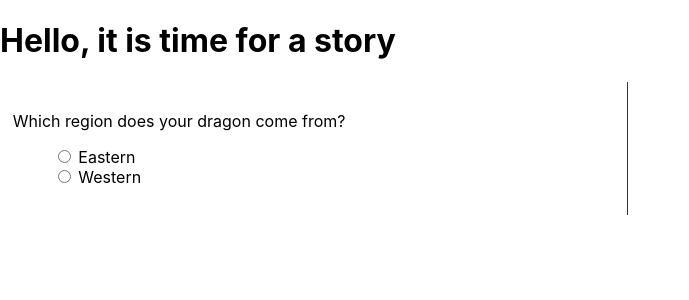
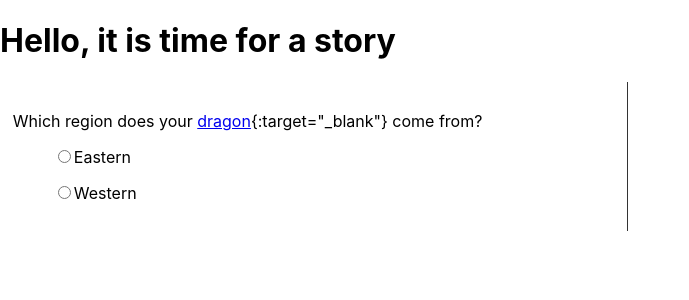
Before and after one commit to implodingduck/storyflow, a React (Create React App) app: page / in a window 1280 px wide. Shown: the top 300 px of the page, without its empty margins (0-689 px from the left). Built offline with nearby package versions, Linux system fonts and the light colour scheme.

Commit message:
now we can have randoom number order and markdown for questions and answers

```diff
--- a/src/App.css
+++ b/src/App.css
@@ -56,3 +56,8 @@
   text-align: center;
   padding-top: 2em;
 }
+
+.flow label input {
+  float: left;
+  clear: both;
+}
--- a/src/Flow.js
+++ b/src/Flow.js
@@ -1,4 +1,5 @@
 import React from 'react';
+import ReactMarkdown from 'react-markdown'
 import { flowhashToJson } from './helper'
 
 function Flow( {flow, flowid, flowhash, setFlowhash} ) {
@@ -17,11 +18,11 @@ function Flow( {flow, flowid, flowhash, setFlowhash} ) {
 
     return (
         <div className="flow">
-        <p>{flow[flowid].text}</p>
+        <ReactMarkdown children={flow[flowid].text} />
         <ul>
             { flow[flowid].paths.map((path, i) => {
                 // eslint-disable-next-line
-                return <li key={i}><label><input type="radio" name={flowid} value={i} onChange={handlePathSelectChange} checked={ pathSelection === String(i) } /> {path.text}</label></li>
+                return <li key={i}><label><input type="radio" name={flowid} value={i} onChange={handlePathSelectChange} checked={ pathSelection === String(i) } /> <ReactMarkdown children={path.text} /></label></li>
             })}
         </ul>
 
--- a/src/Story.js
+++ b/src/Story.js
@@ -1,4 +1,4 @@
-import React, {useEffect} from 'react';
+import React, {useEffect, useCallback} from 'react';
 import ReactMarkdown from 'react-markdown'
 import Flow from './Flow'
 import { flowhashToJson, jsonToFlowhash } from './helper'
@@ -18,7 +18,7 @@ function Story( {story} ) {
     const getNextKey = (flow, flowid, flowhashjson) => {
         return (flow[flowid].paths[flowhashjson[flowid]] && flow[flowid].paths[flowhashjson[flowid]].next) ? flow[flowid].paths[flowhashjson[flowid]].next : -1
     }
-    const getValidKeys = (flow, flowid, flowhashjson) => {
+    const getValidKeys = useCallback((flow, flowid, flowhashjson) => {
         const validkeys = []
         validkeys.push(flowid)
         let nextkey = getNextKey(flow,flowid, flowhashjson)
@@ -32,7 +32,7 @@ function Story( {story} ) {
 
         return validkeys
 
-    }
+    }, [])
 
     const setFlowhash = (flowid, pathSelection) => {
         const flowhashjson = flowhashToJson(flowhash)
@@ -49,7 +49,7 @@ function Story( {story} ) {
             console.log(typeof vk)
             if (flowhashjson[vk]) {
                 newflashjson[vk] = flowhashjson[vk]
-                newSnippets += story.flow[vk].paths[newflashjson[vk]].snippet + " "
+                //newSnippets += story.flow[vk].paths[newflashjson[vk]].snippet + " "
             }
 
         }
@@ -62,11 +62,19 @@ function Story( {story} ) {
     useEffect(() => {
         let newSnippets = ""
         const flowhashjson = flowhashToJson(flowhash)
-        for ( let k of Object.keys(flowhashjson)){
-            newSnippets += story.flow[k].paths[flowhashjson[k]].snippet + " "
+        const validkeys = getValidKeys(story.flow, story.start, flowhashjson)
+
+        for ( let k of validkeys){
+            console.log('snippet')
+            console.log(k)
+            if (flowhashjson[k]){
+                newSnippets += story.flow[k].paths[flowhashjson[k]].snippet + " "
+            }
+
         }
+
         setSnippets(newSnippets)
-    }, [flowhash, story, setSnippets]);
+    }, [flowhash, story, getValidKeys, setSnippets]);
 
     return (
         <div>
--- a/src/helper.js
+++ b/src/helper.js
@@ -33,7 +33,10 @@ export function flowhashToJson(flowhash){
 export function jsonToFlowhash(flowhashjson){
     let flowhash = ""
     Object.keys(flowhashjson).forEach( (key) => {
-        flowhash += toBase36(key)
+        console.log('Before: ' + key)
+        let base36key = toBase36(parseInt(key))
+        console.log('After: ' + base36key)
+        flowhash += base36key
         flowhash += toBase36(flowhashjson[key])
     })
     return flowhash
--- a/src/stories/dragon.json
+++ b/src/stories/dragon.json
@@ -5,22 +5,22 @@
         "start": "0",
         "flow": {
             "0": {
-                "text": "Which region does your dragon come from?",
+                "text": "Which region does your [dragon](https://www.google.com/search?q=dragon){:target=\"_blank\"} come from?",
                 "paths": [
                     {
                         "text": "Eastern",
-                        "next": "1",
+                        "next": "10",
                         "snippet": "# A Dragon Story...\nThere once was a dragon from the Eastern region"
                     },
                     {
                         "text": "Western",
-                        "next": "2",
+                        "next": "20",
                         "snippet": "# A Dragon Story...\nThere once was a dragon from the Western region"
                     }
                 ]
 
             },
-            "1": {
+            "10": {
                 "text": "Does your dragon have wings?",
                 "paths": [
                     {
@@ -35,7 +35,7 @@
                     }
                 ]
             },
-            "2": {
+            "20": {
                 "text": "Is your dragon Bipedal or Quadpedal?",
                 "paths": [
                     {
```
